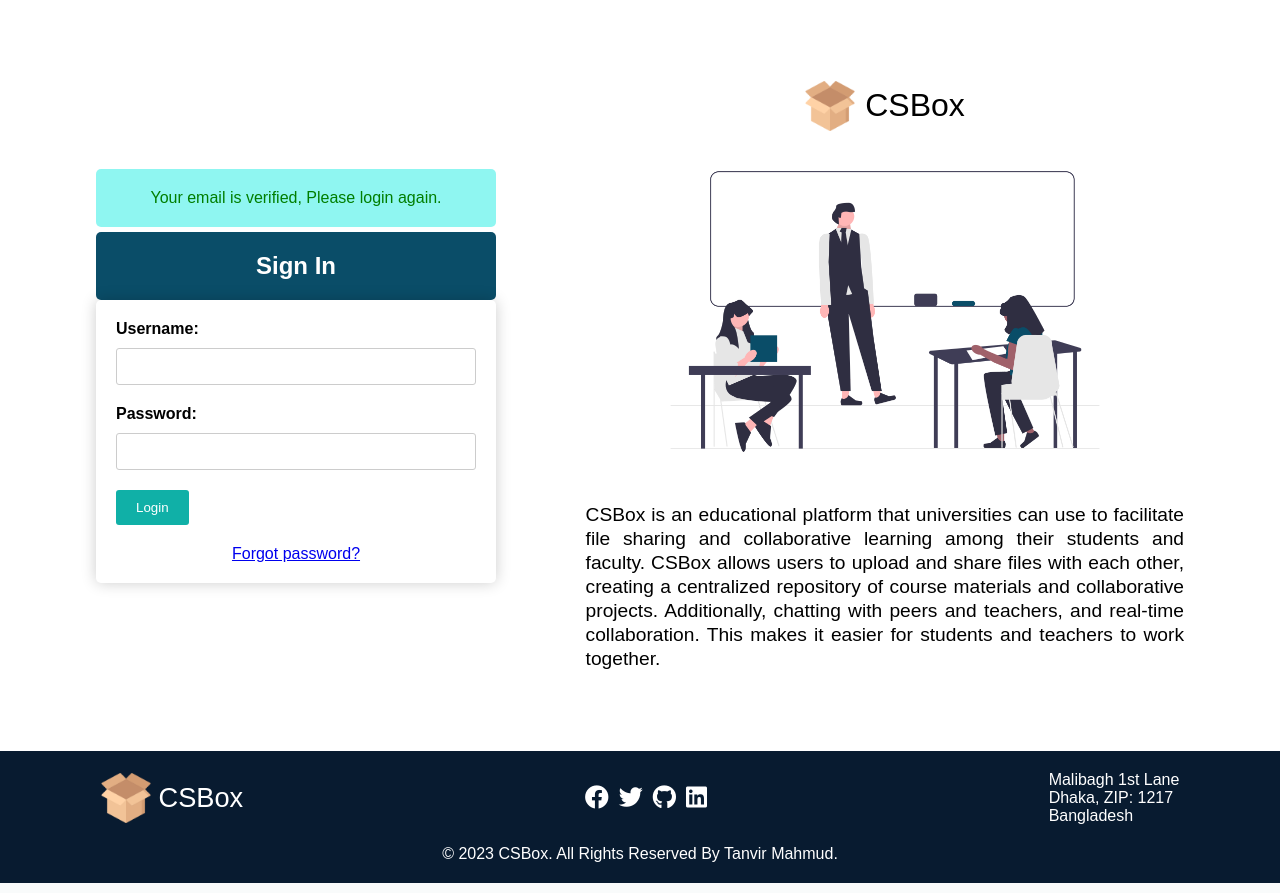
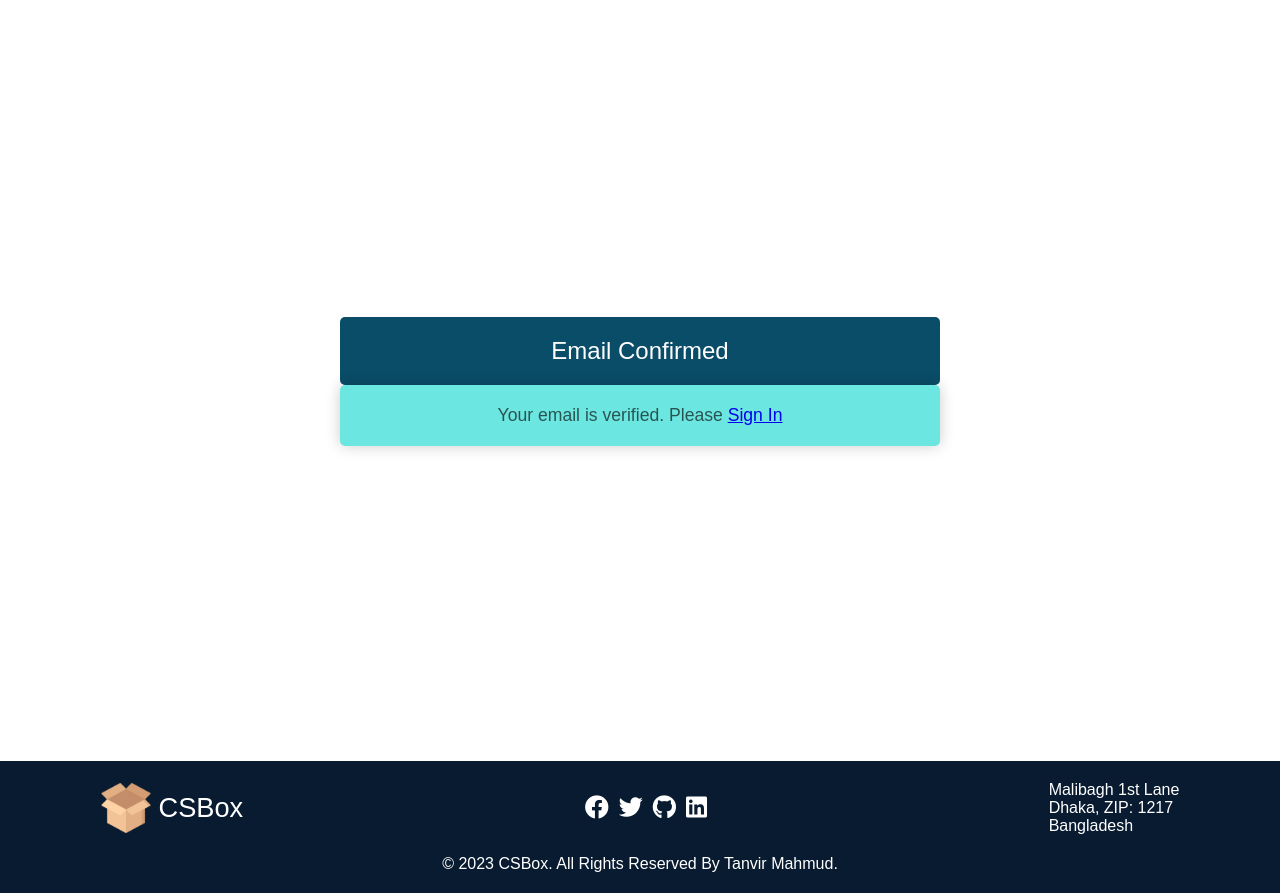
Before and after one commit to tanvirmahmud66/CSBox, a Django app: a page that uses csbox/templates/layout.html in a window 1280 px wide. Shown: the part 55-948 px from the top of the page. Run offline with Django 4.2, Linux system fonts and the light colour scheme; tables that the repository leaves empty hold one stand-in row (values such as "Sample post").

Commit message:
University Final Project CSBox

```diff
--- a/csbox/main/views.py
+++ b/csbox/main/views.py
@@ -21,15 +21,14 @@ def signin(request):
             user_model = User.objects.get(username=username)
             if user_model:
                 verify_model = Verification.objects.get(user=user_model)
-                if verify_model.is_verified:
-                    if verify_model.is_teacher:
-                        user = authenticate(username=username, password=password)
-                        if user is not None:
-                            login(request, user)
-                            print("user logged In")
-                        else:
-                            messages.info(request, invalid)
-                            return redirect('signin')
+                if verify_model.is_verified and verify_model.is_teacher:
+                    user = authenticate(username=username, password=password)
+                    if user is not None:
+                        login(request, user)
+                        print("user logged In")
+                    else:
+                        messages.info(request, invalid)
+                        return redirect('signin')
                 else:
                     return render(request, 'signin.html', {
                         "notification": True,
@@ -66,7 +65,7 @@ def teacher_registration(request):
                 messages.info(request, 'This teacher id already used')
                 return redirect('teacher_registration')
             else:
-                new_user = User.objects.create(
+                new_user = User.objects.create_user(
                     first_name = first_name,
                     last_name = last_name,
                     username=username,
@@ -96,8 +95,10 @@ def teacher_registration(request):
                     recipient_list,
                     fail_silently=False
                 )
+
                 return render(request,'notification.html', {
-                    "notification": "We have send an email to your email address for verify your registration process. Please check your email address."
+                    "title": "Confirm Your Email",
+                    "notification": "We have send an email to your email address for verify your registration process. Please check your email address.",
                 })
         # elif password[0]=="-" and confirm_password[0]=="-":
         #     messages.info(request, "Invalid Password")
@@ -126,10 +127,10 @@ def teacher_verified(request, username, teacher_id, designation, dept_id, token)
         department=department
     )
     new_teacher_profile.save()
-    return render(request, 'signin.html', {
-        "notification": True,
-        "success": True,
-        "value": "Your email is verified, Please login again."
+    return render(request, 'notification.html', {
+        "title": "Email Confirmed",
+        "notification": "Your email is verified. Please",
+        "login": True
     })
 
 
--- a/csbox/templates/notification.html
+++ b/csbox/templates/notification.html
@@ -15,9 +15,9 @@
 {%block content%}
     <div class="wraper">
         <div class="signin-form">
-            <h2>Confirm Your Email Address</h2>
+            <h2>{{title}}</h2>
             <div class="notification">
-                <p>{{notification}}</p>
+                <p>{{notification}} {%if login%}<a href="{%url 'signin'%}">Sign In</a>{%endif%}</p>
             </div>
         </div>
     </div>
--- a/csbox/templates/signin.html
+++ b/csbox/templates/signin.html
@@ -19,10 +19,6 @@
             {%if notification%}
                 {%if warning%}
                     <div class="notificationYellow">
-                        <p>{{value}}</p>
-                    </div>
-                {%elif success%}
-                    <div class="notificationGreen">
                         <p>{{value}}</p>
                     </div>
                 {%endif%}
```
